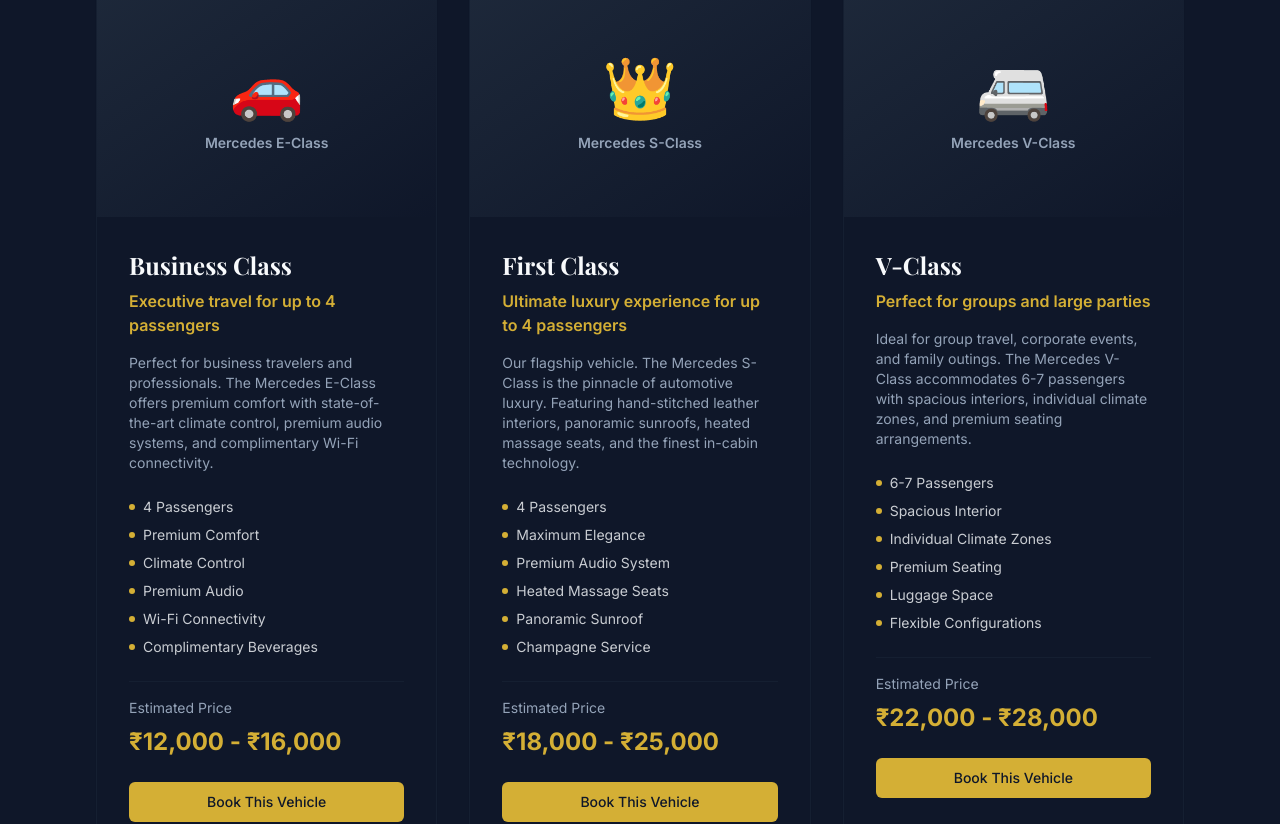
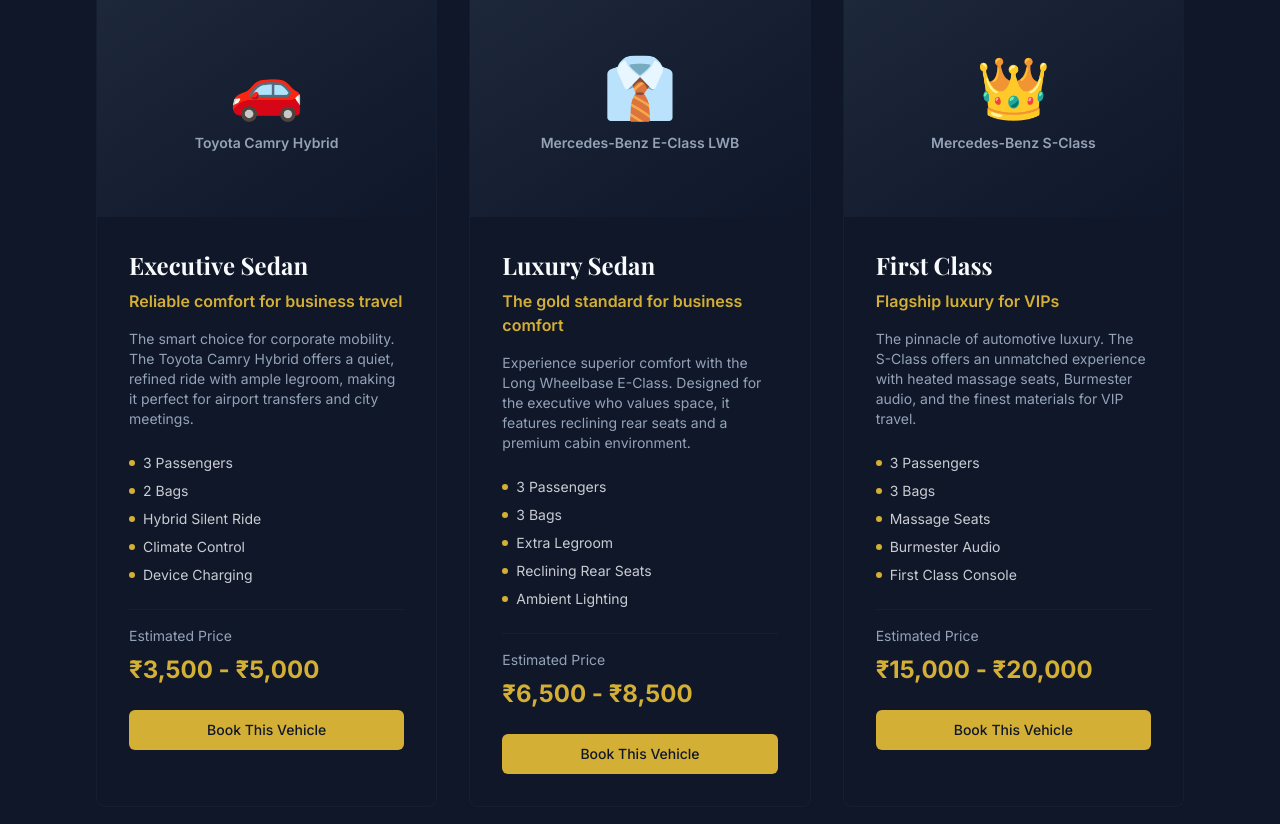
Before and after one commit to navneepd/Velvet_Drive, a Next.js app: page /fleet in a window 1280 px wide. Shown: the part 380-1204 px from the top of the page. Built offline with nearby package versions, Linux system fonts and the light colour scheme; a web font is replaced by a local one.

Commit message:
modified:   app/fleet/page.tsx modified:   components/booking/BookingWizard.tsx modified:   components/booking/steps/BookingSummary.tsx modified:   components/booking/steps/PriceSummaryStep.tsx modified:   components/booking/steps/VehicleSelection.tsx

```diff
--- a/app/fleet/page.tsx
+++ b/app/fleet/page.tsx
@@ -5,33 +5,53 @@
 
 const vehicles = [
     {
-        id: "business",
-        name: "Business Class",
-        model: "Mercedes E-Class",
-        description: "Executive travel for up to 4 passengers",
-        longDescription: "Perfect for business travelers and professionals. The Mercedes E-Class offers premium comfort with state-of-the-art climate control, premium audio systems, and complimentary Wi-Fi connectivity.",
-        specs: ["4 Passengers", "Premium Comfort", "Climate Control", "Premium Audio", "Wi-Fi Connectivity", "Complimentary Beverages"],
-        price: "₹12,000 - ₹16,000",
+        id: "executive",
+        name: "Executive Sedan",
+        model: "Toyota Camry Hybrid",
+        description: "Reliable comfort for business travel",
+        longDescription: "The smart choice for corporate mobility. The Toyota Camry Hybrid offers a quiet, refined ride with ample legroom, making it perfect for airport transfers and city meetings.",
+        specs: ["3 Passengers", "2 Bags", "Hybrid Silent Ride", "Climate Control", "Device Charging"],
+        price: "₹3,500 - ₹5,000",
         icon: "🚗",
+    },
+    {
+        id: "luxury",
+        name: "Luxury Sedan",
+        model: "Mercedes-Benz E-Class LWB",
+        description: "The gold standard for business comfort",
+        longDescription: "Experience superior comfort with the Long Wheelbase E-Class. Designed for the executive who values space, it features reclining rear seats and a premium cabin environment.",
+        specs: ["3 Passengers", "3 Bags", "Extra Legroom", "Reclining Rear Seats", "Ambient Lighting"],
+        price: "₹6,500 - ₹8,500",
+        icon: "👔",
     },
     {
         id: "first",
         name: "First Class",
-        model: "Mercedes S-Class",
-        description: "Ultimate luxury experience for up to 4 passengers",
-        longDescription: "Our flagship vehicle. The Mercedes S-Class is the pinnacle of automotive luxury. Featuring hand-stitched leather interiors, panoramic sunroofs, heated massage seats, and the finest in-cabin technology.",
-        specs: ["4 Passengers", "Maximum Elegance", "Premium Audio System", "Heated Massage Seats", "Panoramic Sunroof", "Champagne Service"],
-        price: "₹18,000 - ₹25,000",
+        model: "Mercedes-Benz S-Class",
+        description: "Flagship luxury for VIPs",
+        longDescription: "The pinnacle of automotive luxury. The S-Class offers an unmatched experience with heated massage seats, Burmester audio, and the finest materials for VIP travel.",
+        specs: ["3 Passengers", "3 Bags", "Massage Seats", "Burmester Audio", "First Class Console"],
+        price: "₹15,000 - ₹20,000",
         icon: "👑",
     },
     {
-        id: "van",
-        name: "V-Class",
-        model: "Mercedes V-Class",
-        description: "Perfect for groups and large parties",
-        longDescription: "Ideal for group travel, corporate events, and family outings. The Mercedes V-Class accommodates 6-7 passengers with spacious interiors, individual climate zones, and premium seating arrangements.",
-        specs: ["6-7 Passengers", "Spacious Interior", "Individual Climate Zones", "Premium Seating", "Luggage Space", "Flexible Configurations"],
-        price: "₹22,000 - ₹28,000",
+        id: "suv",
+        name: "Premium SUV",
+        model: "Audi Q7 / BMW X7",
+        description: "Presence and space for 5 passengers",
+        longDescription: "Dominate the road with our Premium SUVs. Offering elevated seating, panoramic views, and Quattro/xDrive stability, these vehicles are perfect for small groups or families.",
+        specs: ["5 Passengers", "4 Bags", "Panoramic Roof", "Quattro/xDrive", "Elevated Views"],
+        price: "₹9,500 - ₹12,000",
+        icon: "🚙",
+    },
+    {
+        id: "mpv",
+        name: "Luxury MPV",
+        model: "Toyota Vellfire / V-Class",
+        description: "Executive lounge on wheels for groups",
+        longDescription: "Travel together without compromising on luxury. Features captain seats, conference layout options, and sliding doors for easy access. Ideal for delegations and events.",
+        specs: ["6 Passengers", "6 Bags", "Captain Seats", "Conference Layout", "Privacy Glass"],
+        price: "₹12,000 - ₹16,000",
         icon: "🚐",
     },
 ];
--- a/components/booking/BookingWizard.tsx
+++ b/components/booking/BookingWizard.tsx
@@ -34,7 +34,7 @@
     date: "",
     time: "",
     flightNumber: "",
-    selectedVehicle: "business",
+    selectedVehicle: "executive",
     passengerName: "",
     passengerEmail: "",
     passengerPhone: "",
@@ -103,11 +103,10 @@
                     {[1, 2, 3, 4].map((step) => (
                         <div key={step} className="flex-1">
                             <div
-                                className={`h-2 rounded-full transition-all duration-300 ${
-                                    step <= currentStep
+                                className={`h-2 rounded-full transition-all duration-300 ${step <= currentStep
                                         ? "bg-primary"
                                         : "bg-border"
-                                }`}
+                                    }`}
                             />
                         </div>
                     ))}
--- a/components/booking/steps/BookingSummary.tsx
+++ b/components/booking/steps/BookingSummary.tsx
@@ -9,14 +9,16 @@
 }
 
 const VEHICLE_INFO: Record<string, { name: string; price: number }> = {
-    business: { name: "Business Class (Mercedes E-Class)", price: 12000 },
-    first: { name: "First Class (Mercedes S-Class)", price: 18000 },
-    van: { name: "V-Class (Mercedes V-Class)", price: 22000 },
+    executive: { name: "Executive Sedan (Toyota Camry)", price: 3500 },
+    luxury: { name: "Luxury Sedan (Mercedes E-Class LWB)", price: 6500 },
+    first: { name: "First Class (Mercedes S-Class)", price: 15000 },
+    suv: { name: "Premium SUV (Audi Q7)", price: 9500 },
+    mpv: { name: "Luxury MPV (Toyota Vellfire)", price: 12000 },
 };
 
 export function BookingSummary({ data }: BookingSummaryProps) {
     const vehicleInfo =
-        VEHICLE_INFO[data.selectedVehicle || "business"];
+        VEHICLE_INFO[data.selectedVehicle || "executive"];
 
     return (
         <div>
--- a/components/booking/steps/PriceSummaryStep.tsx
+++ b/components/booking/steps/PriceSummaryStep.tsx
@@ -9,25 +9,35 @@
 }
 
 const VEHICLE_INFO: Record<string, { name: string; price: number; features: string[] }> = {
-    business: {
-        name: "Business Class",
-        price: 12000,
-        features: ["Mercedes E-Class", "2 Bags", "Free Cancellation"]
+    executive: {
+        name: "Executive Sedan",
+        price: 3500,
+        features: ["Toyota Camry Hybrid", "2 Bags", "Silent Ride"]
+    },
+    luxury: {
+        name: "Luxury Sedan",
+        price: 6500,
+        features: ["Mercedes E-Class LWB", "3 Bags", "Extra Legroom"]
     },
     first: {
         name: "First Class",
-        price: 18000,
-        features: ["Mercedes S-Class", "3 Bags", "Concierge Service"]
+        price: 15000,
+        features: ["Mercedes S-Class", "3 Bags", "Massage Seats"]
     },
-    van: {
-        name: "V-Class",
-        price: 22000,
-        features: ["Mercedes V-Class", "5 Bags", "Group Travel"]
+    suv: {
+        name: "Premium SUV",
+        price: 9500,
+        features: ["Audi Q7 / BMW X7", "4 Bags", "Panoramic View"]
+    },
+    mpv: {
+        name: "Luxury MPV",
+        price: 12000,
+        features: ["Toyota Vellfire", "6 Bags", "Reclining Seats"]
     },
 };
 
 export function PriceSummaryStep({ data }: PriceSummaryStepProps) {
-    const info = VEHICLE_INFO[data.selectedVehicle || "business"];
+    const info = VEHICLE_INFO[data.selectedVehicle || "executive"];
 
     return (
         <div className="space-y-8 animate-in fade-in slide-in-from-right-8 duration-500">
--- a/components/booking/steps/VehicleSelection.tsx
+++ b/components/booking/steps/VehicleSelection.tsx
@@ -11,31 +11,49 @@
 
 const VEHICLES = [
     {
-        id: "business",
-        name: "Business Class",
-        model: "Mercedes E-Class",
-        description: "Executive travel for up to 4 passengers",
-        price: 12000,
+        id: "executive",
+        name: "Executive Sedan",
+        model: "Toyota Camry Hybrid",
+        description: "Reliable comfort for business travel",
+        price: 3500,
         icon: "🚗",
-        features: ["4 Passengers", "Premium Comfort", "Climate Control"],
+        features: ["3 Passengers", "2 Bags", "Hybrid Silent Ride"],
+    },
+    {
+        id: "luxury",
+        name: "Luxury Sedan",
+        model: "Mercedes-Benz E-Class LWB",
+        description: "The gold standard for business comfort",
+        price: 6500,
+        icon: "👔",
+        features: ["3 Passengers", "Extra Legroom", "Reclining Rear Seats"],
     },
     {
         id: "first",
         name: "First Class",
-        model: "Mercedes S-Class",
-        description: "Ultimate luxury experience",
-        price: 18000,
+        model: "Mercedes-Benz S-Class",
+        description: "Flagship luxury for VIPs",
+        price: 15000,
         icon: "👑",
-        features: ["4 Passengers", "Maximum Elegance", "Premium Audio"],
+        features: ["3 Passengers", "Massage Seats", "Burmester Audio"],
     },
     {
-        id: "van",
-        name: "V-Class",
-        model: "Mercedes V-Class",
-        description: "Perfect for groups and large parties",
-        price: 22000,
+        id: "suv",
+        name: "Premium SUV",
+        model: "Audi Q7 / BMW X7",
+        description: "Presence and space for 5 passengers",
+        price: 9500,
+        icon: "🚙",
+        features: ["5 Passengers", "Panoramic Roof", "Quattro Drive"],
+    },
+    {
+        id: "mpv",
+        name: "Luxury MPV",
+        model: "Toyota Vellfire / V-Class",
+        description: "Executive lounge on wheels for groups",
+        price: 12000,
         icon: "🚐",
-        features: ["6-7 Passengers", "Spacious Interior", "Comfortable Seating"],
+        features: ["6 Passengers", "Captain Seats", "Conference Layout"],
     },
 ];
 
```
